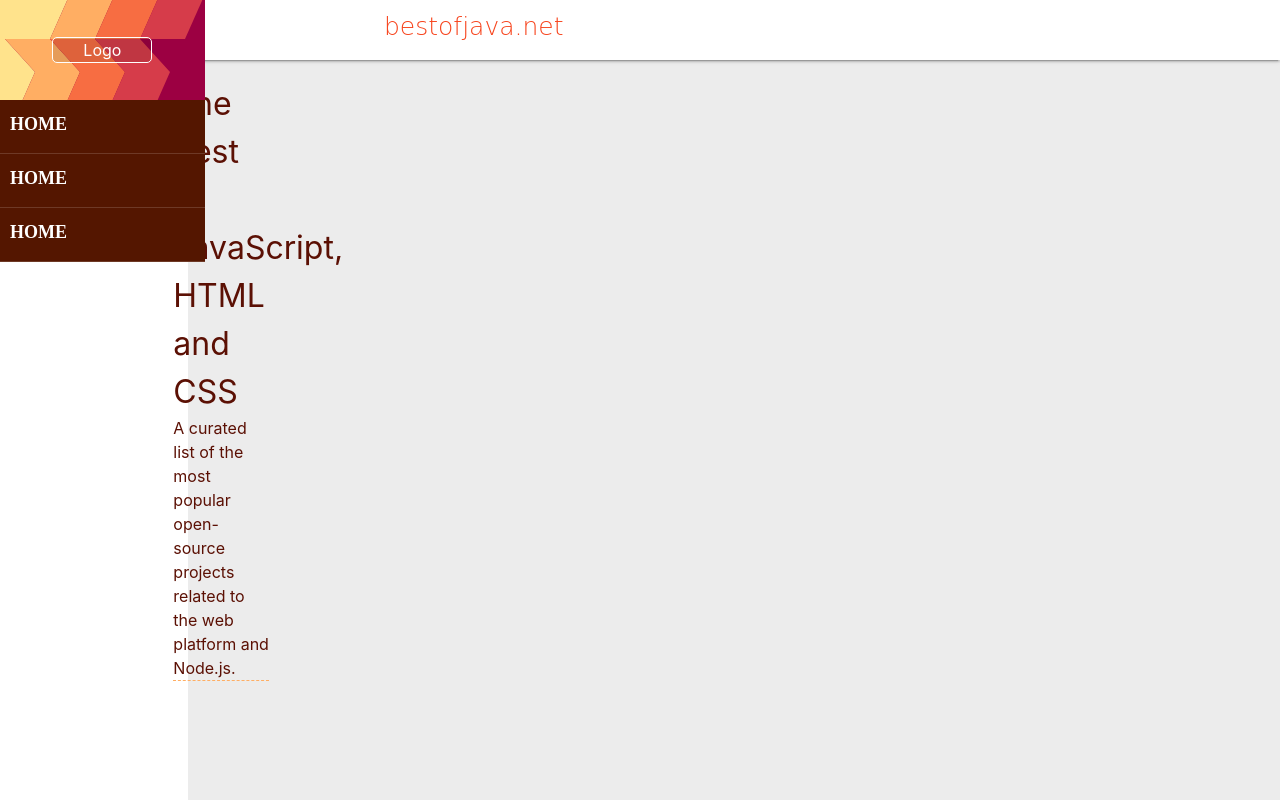
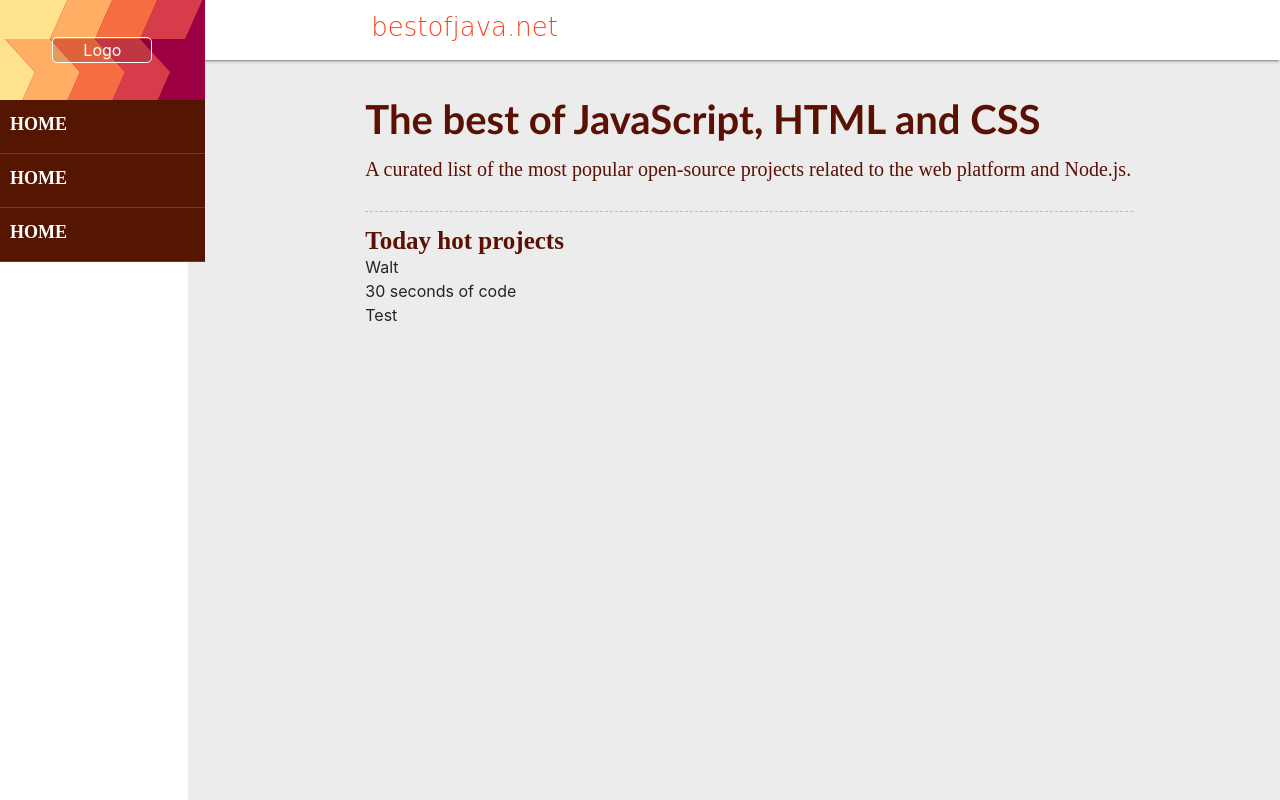
Before and after one commit to zl86790/bestofjava, a React (Create React App) app: page / in a window 1280 px wide. Shown: the top 800 px of the page. Built offline with nearby package versions, Linux system fonts and the light colour scheme.

Commit message:
added dashboard

```diff
--- a/src/components/body/BodyComponent.js
+++ b/src/components/body/BodyComponent.js
@@ -1,12 +1,14 @@
 import React from "react";
 import "./css/bodyCss.css";
 import Banner from "./banner/Banner";
+import DashboardComponent from "./dashboard/DashboardComponent";
 
 const BodyComponent = props => {
   return (
     <div className="row no-gutter">
-      <div className="main col-md-1 col-md-offset-2">
+      <div className="main col-md-8 offset-2">
         <Banner />
+        <DashboardComponent />
       </div>
     </div>
   );
--- a/src/components/body/banner/css/bannerStyle.css
+++ b/src/components/body/banner/css/bannerStyle.css
@@ -1,12 +1,16 @@
 .bannerStyle {
   color: rgb(91, 16, 4);
-  font-size: 2rem;
+  font: 700 40px "Trebuchet MS";
+  padding-top: 15px;
 }
 
 .subBannerStyle {
   color: rgb(91, 16, 4);
+  padding-top: 15px;
+  font: 400 20px "";
 }
 
 .splitterStyle {
+  padding-top: 30px;
   border-bottom: 1px dashed #ffae63;
 }
--- /dev/null
+++ b/src/components/body/dashboard/CardComponent.js
@@ -0,0 +1,6 @@
+import React from "react";
+
+const CardComponent = props => {
+  return <div>{props.title}</div>;
+};
+export default CardComponent;
--- /dev/null
+++ b/src/components/body/dashboard/DashboardComponent.js
@@ -0,0 +1,22 @@
+import React from "react";
+import CardComponent from "./CardComponent";
+import "./css/dashboardStyle.css";
+
+const DashboardComponent = props => {
+  return (
+    <div>
+      <div className="dashboardTitleStyle">
+        <div className="sc-kgoBCf fxLSbU">
+          <span className="mega-octicon octicon-flame flameColor" />
+        </div>
+        Today hot projects
+      </div>
+      <div>
+        <CardComponent title="Walt" />
+        <CardComponent title="30 seconds of code" />
+        <CardComponent title="Test" />
+      </div>
+    </div>
+  );
+};
+export default DashboardComponent;
--- /dev/null
+++ b/src/components/body/dashboard/css/dashboardStyle.css
@@ -0,0 +1,10 @@
+.dashboardTitleStyle {
+  color: rgb(91, 16, 4);
+  padding-top: 15px;
+  font: 400 25px "";
+  font-weight: bold;
+}
+
+.flameColor {
+  color: rgb(250, 158, 89);
+}
--- a/src/components/header/css/headerComponentStyle.css
+++ b/src/components/header/css/headerComponentStyle.css
@@ -1,6 +1,6 @@
 .headerTitle {
   color: rgb(247, 68, 29);
-  font: 100 25px "Comic Sans MS";
-  margin-left: 30%;
+  font: 100 26px "Comic Sans MS";
+  margin-left: 29%;
   margin-top: 12px;
 }
```
